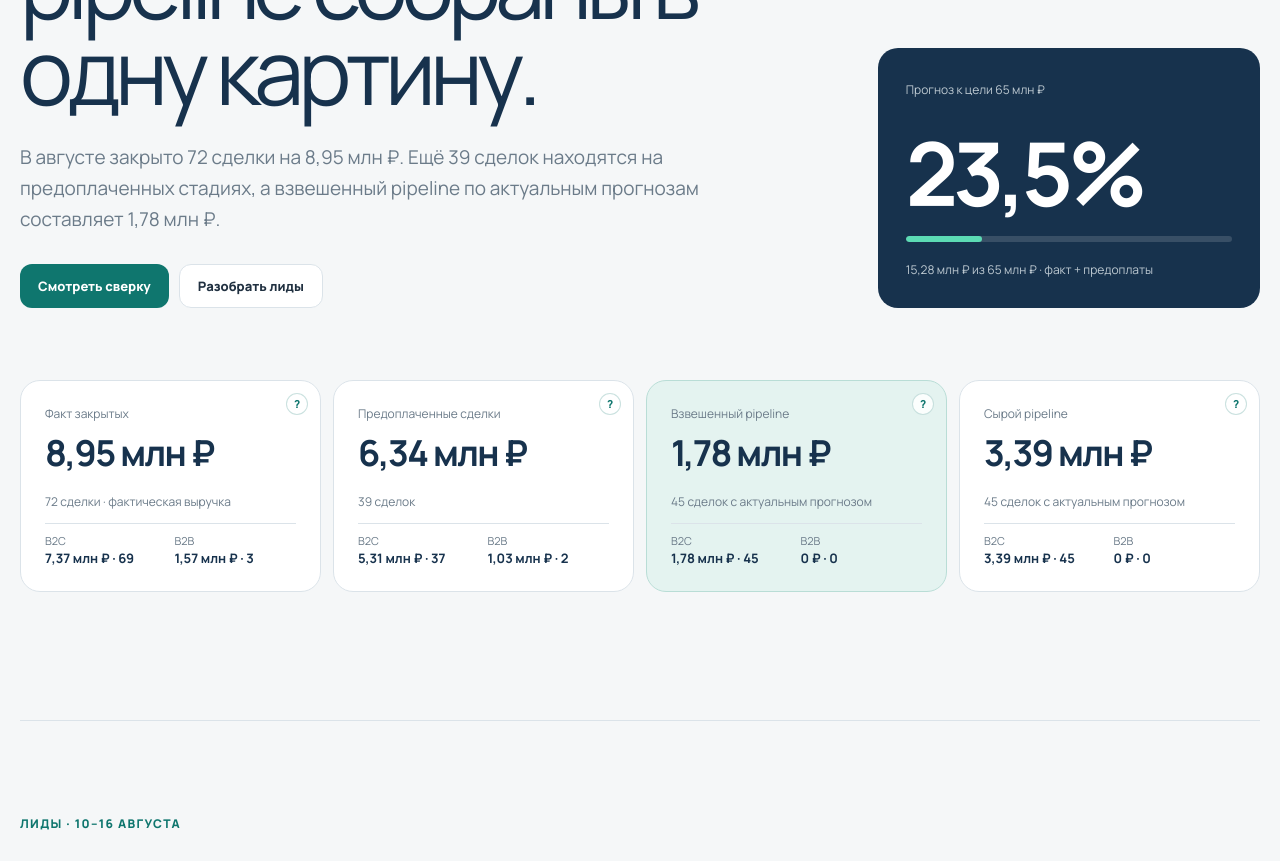
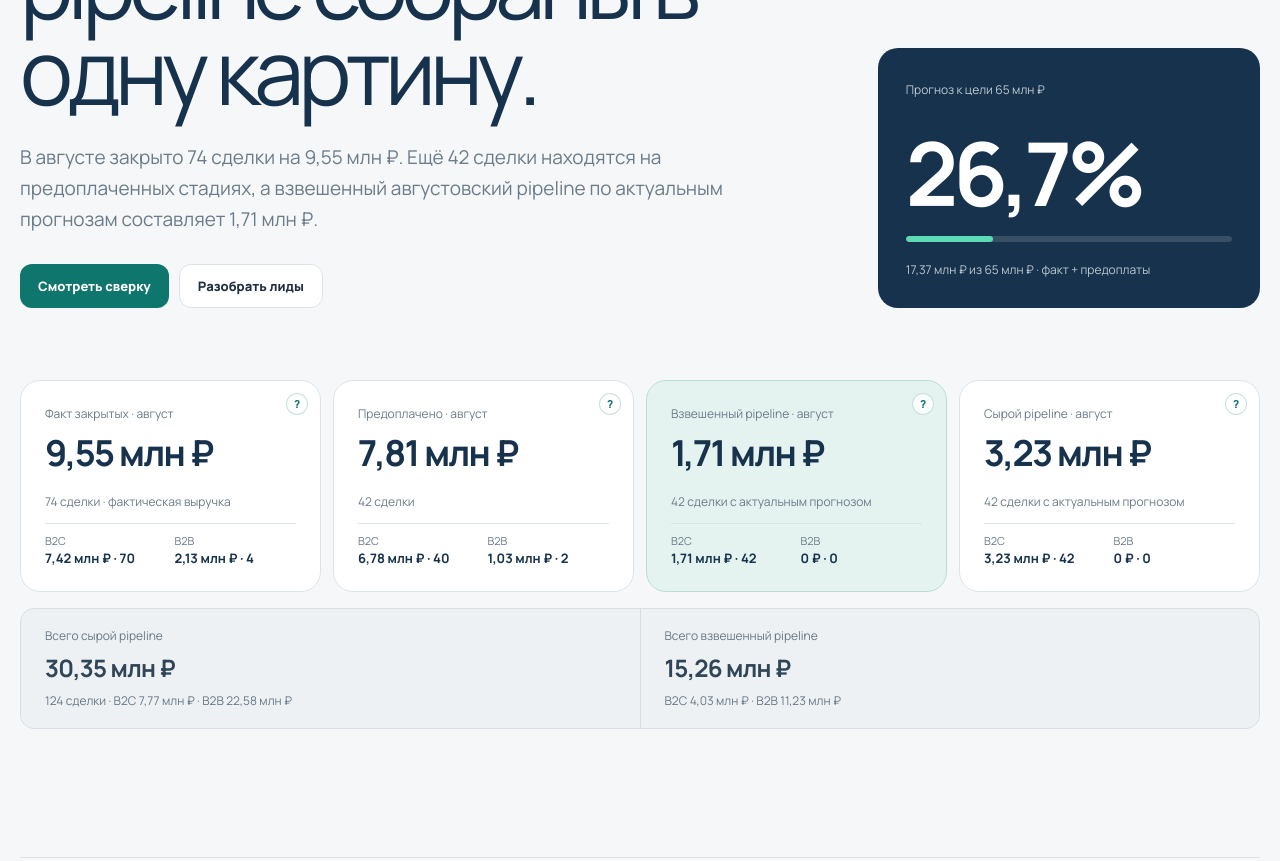
Before and after one commit to nkrivodud-blip/park-skazka-sales-report, a Next.js app: page / in a window 1280 px wide. Shown: the part 380-1241 px from the top of the page. Built offline with nearby package versions, Linux system fonts and the light colour scheme.

Commit message:
Update August deal KPIs

```diff
--- a/app/globals.css
+++ b/app/globals.css
@@ -70,13 +70,17 @@ h1 { max-width: 830px; margin-bottom: 28px; color: var(--ink); font-size: clamp(
 .score-track { overflow: hidden; height: 6px; margin-bottom: 14px; border-radius: 99px; background: rgba(255,255,255,.14); }
 .score-track i { display: block; width: 23.3%; height: 100%; border-radius: inherit; background: #5cdbb4; animation: grow 1.1s both cubic-bezier(.22,1,.36,1); }
 
-.kpi-grid { display: grid; grid-template-columns: repeat(4, 1fr); gap: 12px; margin-bottom: 128px; }
+.kpi-grid { display: grid; grid-template-columns: repeat(4, 1fr); gap: 12px; margin-bottom: 16px; }
 .kpi { min-height: 184px; padding: 24px; border: 1px solid var(--line); border-radius: var(--radius); background: white; }
 .kpi span, .kpi small { display: block; color: var(--muted); font-size: 12px; }
 .kpi span { margin-bottom: 12px; }
 .kpi strong { display: block; margin: 0 0 22px; color: var(--ink); font-size: clamp(26px, 2.8vw, 38px); line-height: 1; letter-spacing: -.045em; }
 .kpi.accent { border-color: #b9ddd6; background: var(--teal-soft); }
 .kpi.danger { border-color: #ebcbc7; background: #faeeec; }
+.pipeline-total-strip { display: grid; grid-template-columns: repeat(2, minmax(0, 1fr)); gap: 1px; margin-bottom: 128px; overflow: hidden; border: 1px solid #d7dde2; border-radius: 14px; background: #d7dde2; }
+.pipeline-total-strip > div { padding: 18px 24px; background: #eef1f3; }
+.pipeline-total-strip span, .pipeline-total-strip small { display: block; color: #687887; font-size: 12px; }
+.pipeline-total-strip strong { display: block; margin: 5px 0 6px; color: #314558; font-size: 24px; letter-spacing: -.03em; }
 
 article[data-hint] {
   position: relative;
@@ -347,7 +351,7 @@ footer > a { justify-self: end; align-self: center; font-size: 12px; font-weight
   .download { padding: 9px 11px; }
   h1 { font-size: 50px; }
   .lead { font-size: 16px; }
-  .kpi-grid, .audit-stats, .capacity-summary, .field-grid, footer { grid-template-columns: 1fr; }
+  .kpi-grid, .pipeline-total-strip, .audit-stats, .capacity-summary, .field-grid, footer { grid-template-columns: 1fr; }
   .peak-grid { grid-template-columns: 1fr; }
   .section { padding: 70px 0; }
   .location-row { grid-template-columns: 1fr 64px; }
--- a/app/page.tsx
+++ b/app/page.tsx
@@ -104,24 +104,28 @@ export default function Home() {
           <p className="eyebrow">Отдел продаж · август 2026 · данные на 20 августа</p>
           <h1>Факт, предоплаты и pipeline собраны в одну картину.</h1>
           <p className="lead">
-            В августе закрыто 72 сделки на 8,95 млн ₽. Ещё 39 сделок находятся на предоплаченных стадиях,
-            а взвешенный pipeline по актуальным прогнозам составляет 1,78 млн ₽.
+            В августе закрыто 74 сделки на 9,55 млн ₽. Ещё 42 сделки находятся на предоплаченных стадиях,
+            а взвешенный августовский pipeline по актуальным прогнозам составляет 1,71 млн ₽.
           </p>
           <div className="hero-actions"><a className="button primary" href="#pipeline">Смотреть сверку</a><a className="button ghost" href="#leads">Разобрать лиды</a></div>
         </div>
         <div className="hero-score">
           <span>Прогноз к цели 65 млн ₽</span>
-          <strong><Counter value={23.5} suffix="%" decimals={1} /></strong>
-          <div className="score-track" aria-hidden="true"><i style={{ width: "23.5%" }} /></div>
-          <small>15,28 млн ₽ из 65 млн ₽ · факт + предоплаты</small>
+          <strong><Counter value={26.7} suffix="%" decimals={1} /></strong>
+          <div className="score-track" aria-hidden="true"><i style={{ width: "26.7%" }} /></div>
+          <small>17,37 млн ₽ из 65 млн ₽ · факт + предоплаты</small>
         </div>
       </section>
 
       <section className="kpi-grid reveal" aria-label="Ключевые показатели">
-        <article className="kpi" data-hint="Сумма и количество сделок на стадии «Сделка успешна» в августовских выгрузках B2C и B2B." tabIndex={0}><span>Факт закрытых</span><strong><Counter value={8.95} suffix=" млн ₽" decimals={2} /></strong><small>72 сделки · фактическая выручка</small><div className="kpi-average-values"><span>B2C <b>7,37 млн ₽ · 69</b></span><span>B2B <b>1,57 млн ₽ · 3</b></span></div></article>
-        <article className="kpi" data-hint="Сделки на предоплаченных и операционных стадиях: B2C — «Внесена предоплата», «4 дня до банкета», «1 день до банкета»; B2B — «Договор и предоплата», «Подготовка к мероприятию»." tabIndex={0}><span>Предоплаченные сделки</span><strong><Counter value={6.34} suffix=" млн ₽" decimals={2} /></strong><small>39 сделок</small><div className="kpi-average-values"><span>B2C <b>5,31 млн ₽ · 37</b></span><span>B2B <b>1,03 млн ₽ · 2</b></span></div></article>
-        <article className="kpi accent" data-hint="Только сделки на стадиях «В работе» и «Сделано предложение» для B2C, «В работе» и «Направлено КП» для B2B, с заполненным прогнозом закрытия. Вес прогноза: 90%, 50% или 20%." tabIndex={0}><span>Взвешенный pipeline</span><strong><Counter value={1.78} suffix=" млн ₽" decimals={2} /></strong><small>45 сделок с актуальным прогнозом</small><div className="kpi-average-values"><span>B2C <b>1,78 млн ₽ · 45</b></span><span>B2B <b>0 ₽ · 0</b></span></div></article>
-        <article className="kpi" data-hint="Полная сумма тех же сделок pipeline до применения веса прогноза закрытия." tabIndex={0}><span>Сырой pipeline</span><strong><Counter value={3.39} suffix=" млн ₽" decimals={2} /></strong><small>45 сделок с актуальным прогнозом</small><div className="kpi-average-values"><span>B2C <b>3,39 млн ₽ · 45</b></span><span>B2B <b>0 ₽ · 0</b></span></div></article>
+        <article className="kpi" data-hint="Только сделки со стадией «Сделка успешна» и датой мероприятия в августе." tabIndex={0}><span>Факт закрытых · август</span><strong><Counter value={9.55} suffix=" млн ₽" decimals={2} /></strong><small>74 сделки · фактическая выручка</small><div className="kpi-average-values"><span>B2C <b>7,42 млн ₽ · 70</b></span><span>B2B <b>2,13 млн ₽ · 4</b></span></div></article>
+        <article className="kpi" data-hint="Предоплаченные и операционные стадии только для мероприятий августа." tabIndex={0}><span>Предоплачено · август</span><strong><Counter value={7.81} suffix=" млн ₽" decimals={2} /></strong><small>42 сделки</small><div className="kpi-average-values"><span>B2C <b>6,78 млн ₽ · 40</b></span><span>B2B <b>1,03 млн ₽ · 2</b></span></div></article>
+        <article className="kpi accent" data-hint="Только августовские сделки в работе или со сделанным предложением / направленным КП, с заполненным прогнозом закрытия." tabIndex={0}><span>Взвешенный pipeline · август</span><strong><Counter value={1.71} suffix=" млн ₽" decimals={2} /></strong><small>42 сделки с актуальным прогнозом</small><div className="kpi-average-values"><span>B2C <b>1,71 млн ₽ · 42</b></span><span>B2B <b>0 ₽ · 0</b></span></div></article>
+        <article className="kpi" data-hint="Полная сумма тех же августовских сделок pipeline до применения веса прогноза закрытия." tabIndex={0}><span>Сырой pipeline · август</span><strong><Counter value={3.23} suffix=" млн ₽" decimals={2} /></strong><small>42 сделки с актуальным прогнозом</small><div className="kpi-average-values"><span>B2C <b>3,23 млн ₽ · 42</b></span><span>B2B <b>0 ₽ · 0</b></span></div></article>
+      </section>
+      <section className="pipeline-total-strip reveal" aria-label="Pipeline по всем датам выгрузки">
+        <div><span>Всего сырой pipeline</span><strong>30,35 млн ₽</strong><small>124 сделки · B2C 7,77 млн ₽ · B2B 22,58 млн ₽</small></div>
+        <div><span>Всего взвешенный pipeline</span><strong>15,26 млн ₽</strong><small>B2C 4,03 млн ₽ · B2B 11,23 млн ₽</small></div>
       </section>
 
       <section className="section" id="leads">
--- a/build-pages-snapshot.mjs
+++ b/build-pages-snapshot.mjs
@@ -23,11 +23,11 @@ const setCounter = (label, value) => {
   main = main.replace(pattern, `$1${value}$2`);
 };
 
-setCounter("Прогноз к цели 65 млн ₽", "23,5%");
-setCounter("Факт закрытых", "8,95 млн ₽");
-setCounter("Предоплаченные сделки", "6,34 млн ₽");
-setCounter("Взвешенный pipeline", "1,78 млн ₽");
-setCounter("Сырой pipeline", "3,39 млн ₽");
+setCounter("Прогноз к цели 65 млн ₽", "26,7%");
+setCounter("Факт закрытых · август", "9,55 млн ₽");
+setCounter("Предоплачено · август", "7,81 млн ₽");
+setCounter("Взвешенный pipeline · август", "1,71 млн ₽");
+setCounter("Сырой pipeline · август", "3,23 млн ₽");
 
 const rawCss = await fs.readFile("app/globals.css", "utf8");
 const css = rawCss.replace(/url\((['"]?)\//g, "url($1./");
```
Also changed, not shown: .pages/index.html, 1 other file (tests, documents, lock files or other folders).
